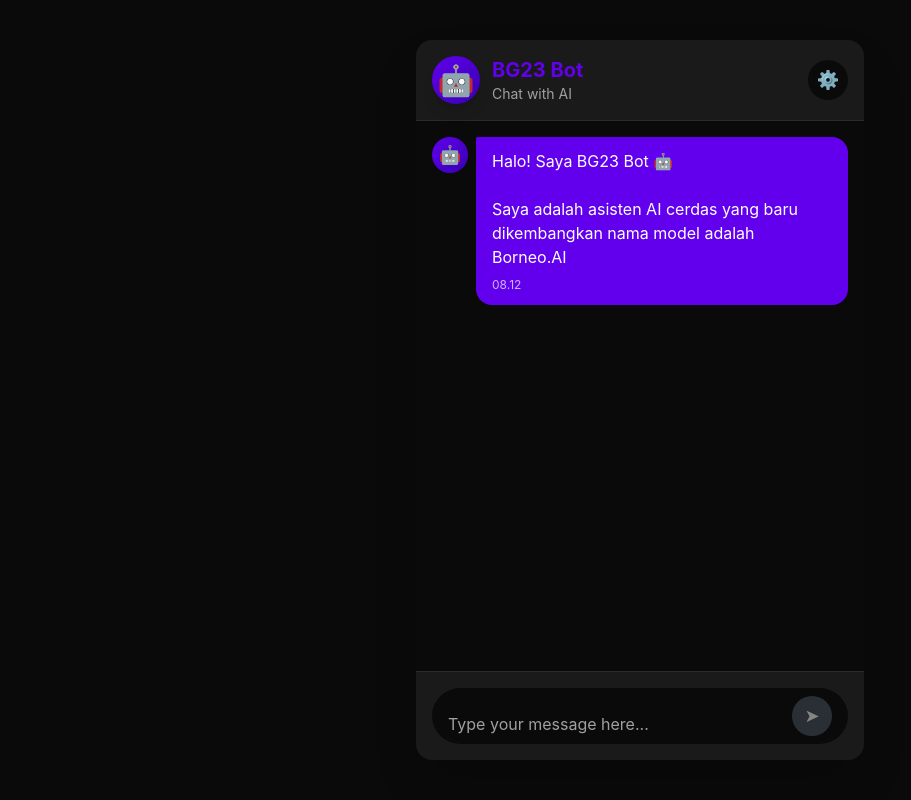
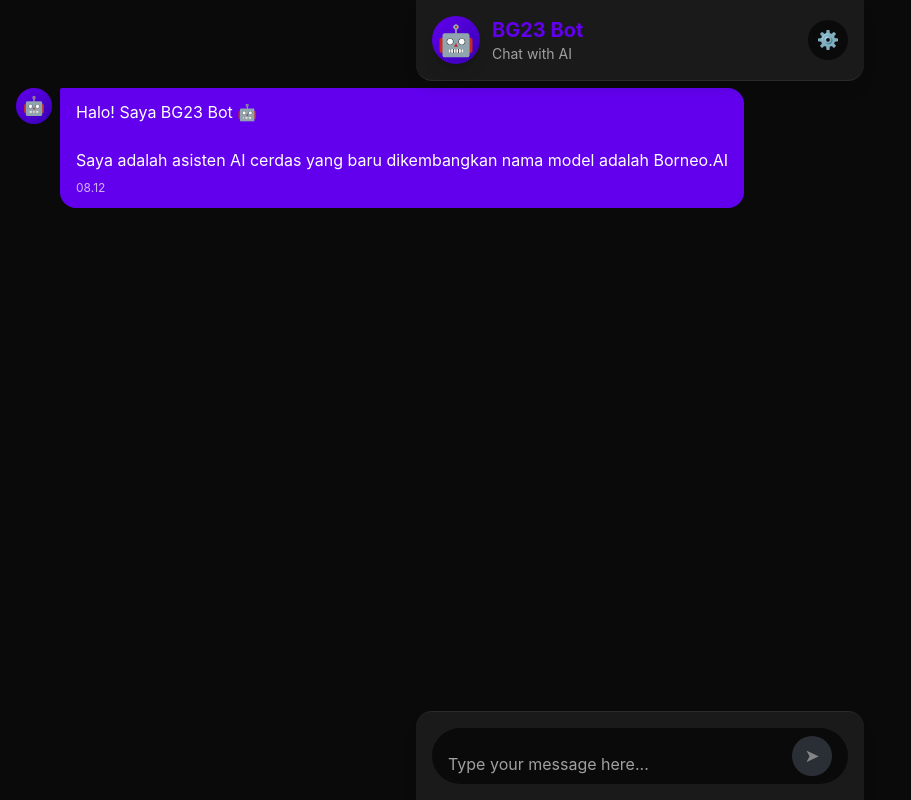
Before and after one commit to inkanovansyah/chatbot, a React (Vite) app: page / in a window 1280 px wide. Shown: the whole page, without its empty margins (0-911 px from the left). Built offline with nearby package versions, Linux system fonts and the light colour scheme.

Commit message:
ui perbaikan

```diff
--- a/src/App.tsx
+++ b/src/App.tsx
@@ -108,10 +108,9 @@ function App() {
   }
 
   return (
-    <div className="w-full min-h-screen bg-dark-bg flex items-center justify-center p-0 sm:p-4">
-      <div className="w-full max-w-md h-screen sm:h-[90vh] bg-dark-bg flex flex-col relative sm:rounded-2xl sm:shadow-2xl overflow-hidden">
-        {/* Header */}
-        <div className="bg-dark-card border-b border-dark-border p-4 flex items-center justify-between">
+    <div className="w-full h-screen bg-dark-bg flex flex-col">
+      {/* Fixed Header */}
+      <div className="fixed top-0 left-0 right-0 bg-dark-card border-b border-dark-border p-4 flex items-center justify-between z-50 max-w-md mx-auto w-full sm:rounded-b-2xl sm:shadow-lg">
         <div className="flex items-center gap-3">
           <div className="w-10 h-10 sm:w-12 sm:h-12 rounded-full bg-gradient-to-br from-primary to-primary-dark flex items-center justify-center text-2xl sm:text-3xl shadow-lg">
             🤖
@@ -126,8 +125,8 @@ function App() {
         </button>
       </div>
 
-        {/* Messages */}
-        <div className="flex-1 overflow-y-auto px-4 py-4 space-y-3 scroll-smooth">
+      {/* Messages Area - Scrollable */}
+      <div className="flex-1 overflow-y-auto px-4 py-4 space-y-3 scroll-smooth mt-[72px] mb-[72px]">
           {messages.length === 0 ? (
             <div className="flex flex-col items-center justify-center h-full text-center p-8">
               <div className="w-20 h-20 rounded-full bg-gradient-to-br from-primary to-primary-dark flex items-center justify-center text-4xl mb-5 shadow-xl">
@@ -171,7 +170,7 @@ function App() {
             ))
           )}
           {isLoading && (
-            <div className="flex gap-2 max-w-[85%] sm:max-w-[80%] mr-auto">
+            <div className="flex gap-2 items-start w-full justify-start">
               <div className="w-8 h-8 sm:w-9 sm:h-9 rounded-full bg-gradient-to-br from-primary to-primary-dark flex items-center justify-center text-base sm:text-lg flex-shrink-0">
                 🤖
               </div>
@@ -183,8 +182,8 @@ function App() {
           <div ref={messagesEndRef} />
       </div>
 
-        {/* Input */}
-        <div className="bg-dark-card border-t border-dark-border p-3 sm:p-4">
+      {/* Fixed Input */}
+      <div className="fixed bottom-0 left-0 right-0 bg-dark-card border-t border-dark-border p-3 sm:p-4 z-50 max-w-md mx-auto w-full sm:rounded-t-2xl sm:shadow-lg">
         <div className="flex items-end gap-2 sm:gap-3 bg-dark-bg rounded-full px-4 py-2 focus-within:ring-2 focus-within:ring-primary/20 transition-all duration-200">
             <textarea
               value={input}
@@ -205,7 +204,6 @@ function App() {
         </div>
       </div>
     </div>
-    </div>
   )
 }
 
```
Lines whose indentation alone changed are shown as unchanged.
